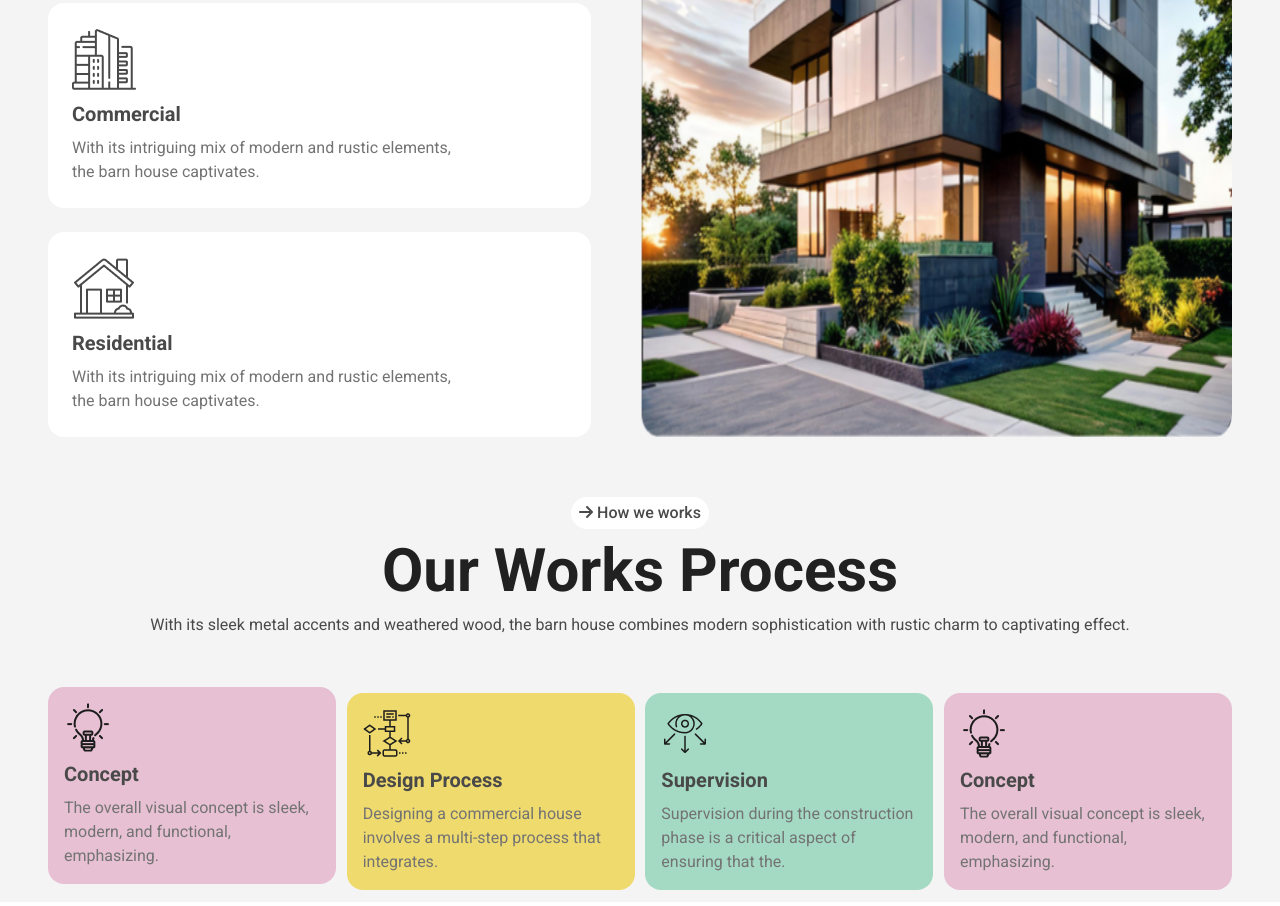
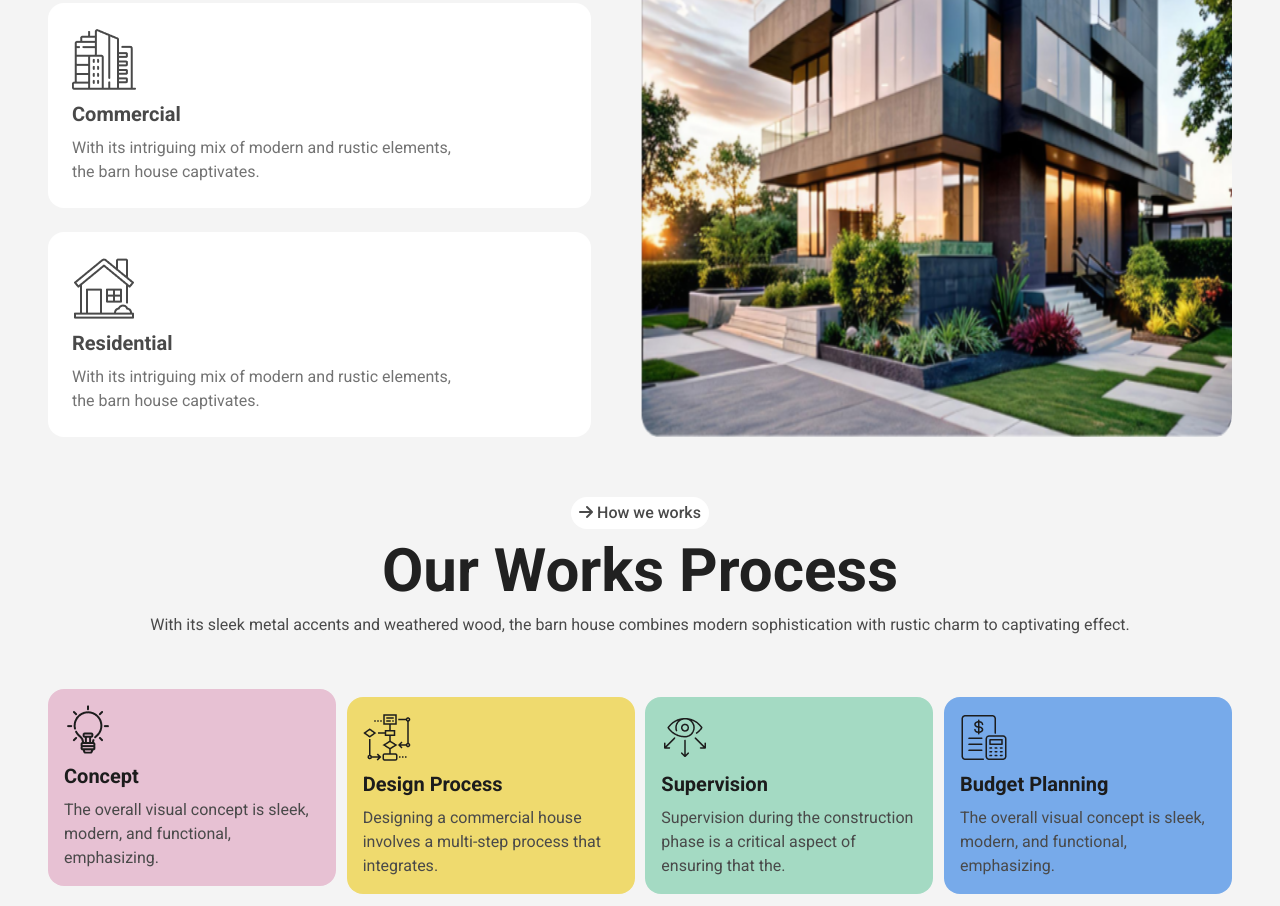
Before and after one commit to Muhammad-Piyas/assignment-three, a plain HTML site: page index.html in a window 1280 px wide. Shown: the part 1300-2206 px from the top of the page. Drawn offline with nearby package versions, Linux system fonts and the light colour scheme.

Commit message:
Our Work Process Complete Now

```diff
--- a/index.html
+++ b/index.html
@@ -119,36 +119,36 @@
         </div>
 
         <!-- Card -->
-         <div class="flex flex-col lg:flex-row justify-between items-center space-y-3 mt-11">
+         <div class="flex flex-col lg:flex-row justify-between items-center space-y-4 mt-11">
           <!-- Card-1 -->
           <div class="bg-[#E7C1D3] w-80 lg:w-72 p-4 space-y-2 rounded-2xl">
             <img src="image/concept.png" alt="">
-            <h4 class="text-[#494949] text-xl font-bold text-left">Concept</h4>
-            <p class="text-base  text-[#737373] text-left">The overall visual concept is sleek, modern, and functional, emphasizing.</p>
+            <h4 class="text-[#1C1C1C] text-xl font-bold text-left">Concept</h4>
+            <p class="text-base  text-[#494949] text-left">The overall visual concept is sleek, modern, and functional, emphasizing.</p>
 
           </div>
 
            <!-- Card-2 -->
            <div class="bg-[#EFDA6E] w-80 lg:w-72 p-4 space-y-2 rounded-2xl">
             <img src="image/flow-chart.png" alt="">
-            <h4 class="text-[#494949] text-xl font-bold text-left">Design Process</h4>
-            <p class="text-base  text-[#737373] text-left">Designing a commercial house involves a multi-step process that integrates.</p>
+            <h4 class="text-[#1C1C1C] text-xl font-bold text-left">Design Process</h4>
+            <p class="text-base  text-[#494949] text-left">Designing a commercial house involves a multi-step process that integrates.</p>
 
           </div>
 
            <!-- Card-3 -->
            <div class="bg-[#A4DAC3] w-80 lg:w-72 p-4 space-y-2 rounded-2xl">
             <img src="image/vision.png" alt="">
-            <h4 class="text-[#494949] text-xl font-bold text-left">Supervision</h4>
-            <p class="text-base  text-[#737373] text-left">Supervision during the construction phase is a critical aspect of ensuring that the.</p>
+            <h4 class="text-[#1C1C1C] text-xl font-bold text-left">Supervision</h4>
+            <p class="text-base  text-[#494949] text-left">Supervision during the construction phase is a critical aspect of ensuring that the.</p>
 
           </div>
 
            <!-- Card-4 -->
-           <div class="bg-[#E7C1D3] w-80 lg:w-72 p-4 space-y-2 rounded-2xl">
-            <img src="image/concept.png" alt="">
-            <h4 class="text-[#494949] text-xl font-bold text-left">Concept</h4>
-            <p class="text-base  text-[#737373] text-left">The overall visual concept is sleek, modern, and functional, emphasizing.</p>
+           <div class="bg-[#77AAEA] w-80 lg:w-72 p-4 space-y-2 rounded-2xl">
+            <img src="image/budget-planning.png" alt="">
+            <h4 class="text-[#1C1C1C] text-xl font-bold text-left">Budget Planning</h4>
+            <p class="text-base  text-[#494949] text-left">The overall visual concept is sleek, modern, and functional, emphasizing.</p>
 
           </div>
          </div>
```
